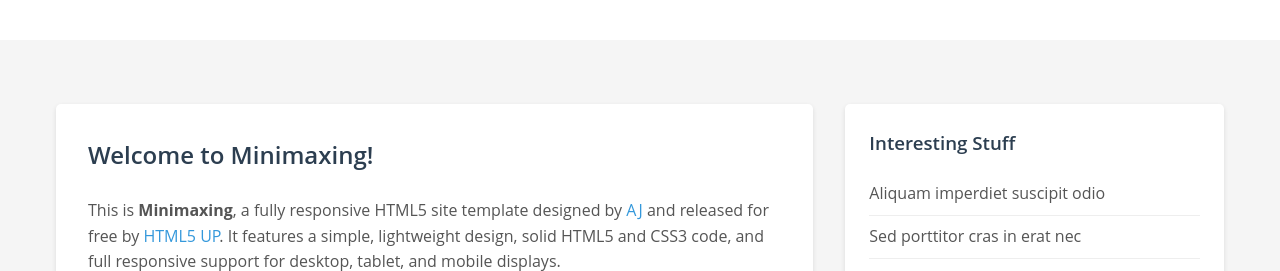
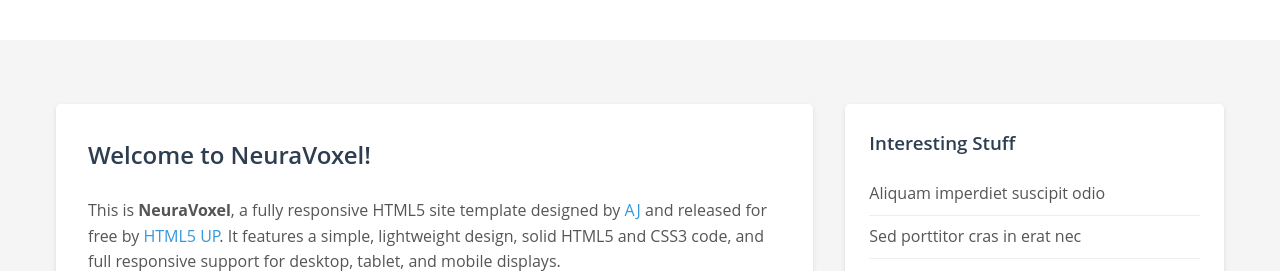
Before and after one commit to NeuraVoxel/NeuraVoxel.github.io, a React (Create React App) app: page / in a window 1280 px wide. Shown: the part 920-1191 px from the top of the page. Built offline with nearby package versions, Linux system fonts and the light colour scheme.

Commit message:
docs(HomePage): update brand name from Minimaxing to NeuraVoxel

```diff
--- a/src/pages/HomePage.tsx
+++ b/src/pages/HomePage.tsx
@@ -148,9 +148,9 @@
       <ContentSection>
         <ContentGrid>
           <MainContent>
-            <h2>Welcome to Minimaxing!</h2>
+            <h2>Welcome to NeuraVoxel!</h2>
             <p>
-              This is <strong>Minimaxing</strong>, a fully responsive HTML5 site template designed by <a href="http://twitter.com/ajlkn">AJ</a> and released for free by <a href="http://html5up.net">HTML5 UP</a>. It features a simple, lightweight design, solid HTML5 and CSS3 code, and full responsive support for desktop, tablet, and mobile displays.
+              This is <strong>NeuraVoxel</strong>, a fully responsive HTML5 site template designed by <a href="http://twitter.com/ajlkn">AJ</a> and released for free by <a href="http://html5up.net">HTML5 UP</a>. It features a simple, lightweight design, solid HTML5 and CSS3 code, and full responsive support for desktop, tablet, and mobile displays.
             </p>
             <p>
               Lorem ipsum dolor sit amet, consectetur adipiscing elit. Maecenas ac quam risus, at tempus justo. Sed dictum rutrum massa eu volutpat. Quisque vitae hendrerit sem. Pellentesque lorem felis, ultricies a bibendum id, bibendum sit amet nisl. Mauris et lorem quam. Maecenas rutrum imperdiet vulputate. Nulla quis nibh ipsum, sed egestas justo. Morbi ut ante mattis orci convallis tempor. Etiam a lacus a lacus pharetra porttitor quis accumsan odio.
```
